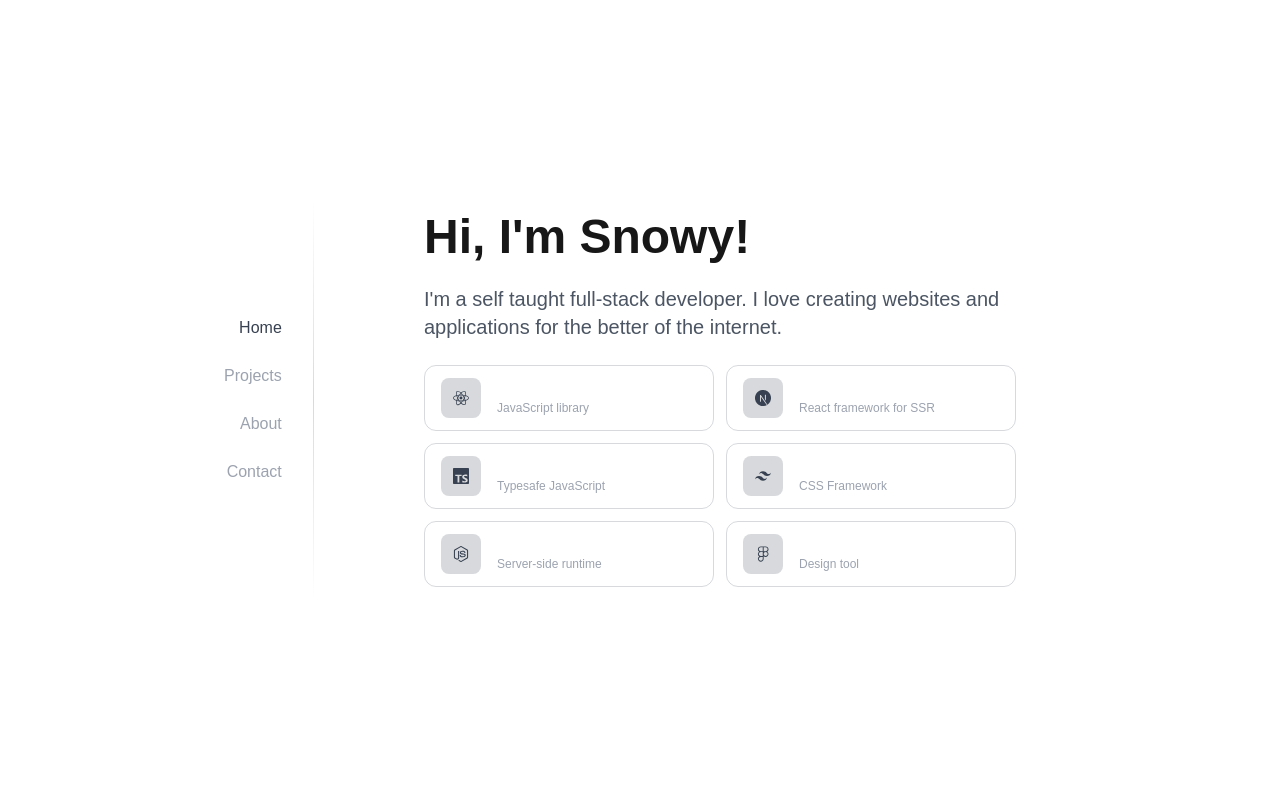
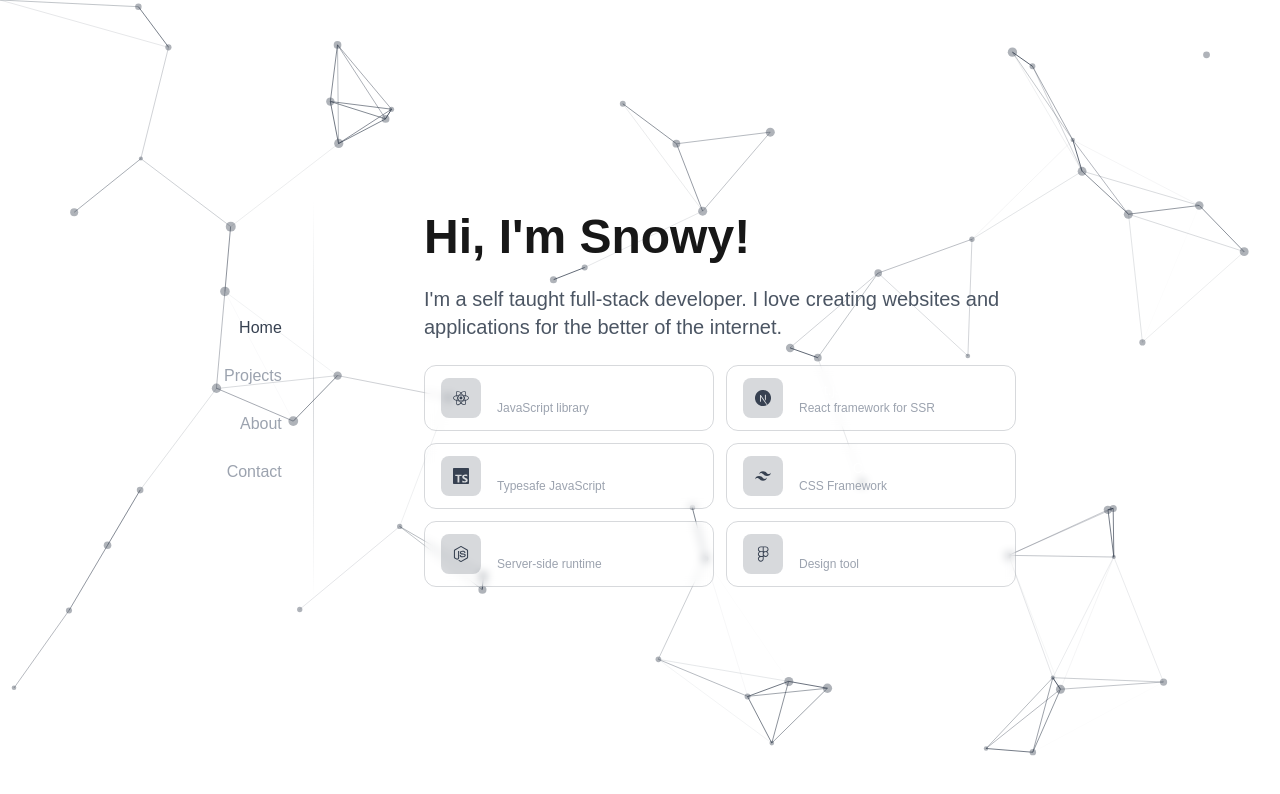
Before and after one commit to SSnowly/snowy_web, a Next.js app: page / in a window 1280 px wide. Shown: the top 794 px of the page. Built offline with nearby package versions, Linux system fonts and the light colour scheme.

Commit message:
Refactor Particles component to use canvas-based rendering

```diff
--- a/app/components/Particles.tsx
+++ b/app/components/Particles.tsx
@@ -1,68 +1,117 @@
 'use client';
-import { motion } from 'framer-motion';
-import { useEffect, useState } from 'react';
+import { useEffect, useState, useRef } from 'react';
 
-interface ParticleProps {
+interface Particle {
   x: number;
   y: number;
+  vx: number;
+  vy: number;
   size: number;
-  delay: number;
 }
 
-const Particle = ({ x, y, size, delay }: ParticleProps) => {
+const ParticleSystem = () => {
+  const [particles, setParticles] = useState<Particle[]>([]);
+  const [mousePos, setMousePos] = useState({ x: 0, y: 0 });
+  const canvasRef = useRef<HTMLCanvasElement>(null);
+  const animationFrame = useRef<number>(0);
+
+  useEffect(() => {
+    const initParticles = () => {
+      const newParticles = Array.from({ length: 60 }).map(() => ({
+        x: Math.random() * window.innerWidth,
+        y: Math.random() * window.innerHeight,
+        vx: Math.random() * 0.5 - 0.25,
+        vy: Math.random() * 0.5 - 0.25,
+        size: Math.random() * 3 + 2,
+      }));
+      setParticles(newParticles);
+    };
+
+    initParticles();
+    window.addEventListener('resize', initParticles);
+    return () => window.removeEventListener('resize', initParticles);
+  }, []);
+
+  useEffect(() => {
+    const handleMouseMove = (e: MouseEvent) => {
+      setMousePos({ x: e.clientX, y: e.clientY });
+    };
+
+    window.addEventListener('mousemove', handleMouseMove);
+    return () => window.removeEventListener('mousemove', handleMouseMove);
+  }, []);
+
+  useEffect(() => {
+    const canvas = canvasRef.current;
+    if (!canvas) return;
+
+    const ctx = canvas.getContext('2d');
+    if (!ctx) return;
+
+    const draw = () => {
+      ctx.clearRect(0, 0, canvas.width, canvas.height);
+
+      particles.forEach((p1, i) => {
+        p1.x += p1.vx;
+        p1.y += p1.vy;
+
+        if (p1.x < 0 || p1.x > canvas.width) p1.vx *= -1;
+        if (p1.y < 0 || p1.y > canvas.height) p1.vy *= -1;
+
+        ctx.beginPath();
+        ctx.arc(p1.x, p1.y, p1.size, 0, Math.PI * 2);
+        ctx.fillStyle = 'rgba(55, 65, 81, 0.4)';
+        ctx.fill();
+
+        particles.slice(i + 1).forEach(p2 => {
+          const dx = p1.x - p2.x;
+          const dy = p1.y - p2.y;
+          const dist = Math.sqrt(dx * dx + dy * dy);
+
+          if (dist < 150) {
+            ctx.beginPath();
+            ctx.moveTo(p1.x, p1.y);
+            ctx.lineTo(p2.x, p2.y);
+            ctx.strokeStyle = `rgba(55, 65, 81, ${1 - dist / 150})`;
+            ctx.lineWidth = 1;
+            ctx.stroke();
+          }
+        });
+
+        const dx = p1.x - mousePos.x;
+        const dy = p1.y - mousePos.y;
+        const dist = Math.sqrt(dx * dx + dy * dy);
+
+        if (dist < 200) {
+          ctx.beginPath();
+          ctx.moveTo(p1.x, p1.y);
+          ctx.lineTo(mousePos.x, mousePos.y);
+          ctx.strokeStyle = `rgba(55, 65, 81, ${1 - dist / 200})`;
+          ctx.lineWidth = 1;
+          ctx.stroke();
+        }
+      });
+
+      animationFrame.current = requestAnimationFrame(draw);
+    };
+
+    canvas.width = window.innerWidth;
+    canvas.height = window.innerHeight;
+    draw();
+
+    return () => {
+      if (animationFrame.current) {
+        cancelAnimationFrame(animationFrame.current);
+      }
+    };
+  }, [particles, mousePos]);
+
   return (
-    <motion.div
-      initial={{ opacity: 0, scale: 0 }}
-      animate={{
-        opacity: [0, 1, 0],
-        scale: [0, 1, 0],
-        x: [x, x + Math.random() * 100 - 50],
-        y: [y, y + Math.random() * 100 - 50]
-      }}
-      transition={{
-        duration: Math.random() * 4 + 2,
-        delay,
-        repeat: Infinity,
-        repeatType: 'mirror',
-        ease: 'easeInOut'
-      }}
-      style={{
-        position: 'absolute',
-        width: size,
-        height: size,
-        borderRadius: '50%',
-        backgroundColor: 'rgba(255, 255, 255, 0.2)',
-        pointerEvents: 'none'
-      }}
+    <canvas
+      ref={canvasRef}
+      className="fixed inset-0 w-full h-full -z-10"
     />
   );
 };
 
-interface ParticlesProps {
-  count?: number;
-  key?: string;
-}
-
-export default function Particles({ count = 30, key }: ParticlesProps) {
-  const [isMounted, setIsMounted] = useState(false);
-
-  useEffect(() => {
-    setIsMounted(true);
-  }, []);
-
-  if (!isMounted) return null;
-
-  return (
-    <div className="absolute inset-0 overflow-hidden -z-10" key={key}>
-      {Array.from({ length: count }).map((_, i) => (
-        <Particle
-          key={i}
-          x={Math.random() * window.innerWidth}
-          y={Math.random() * window.innerHeight}
-          size={Math.random() * 6 + 2}
-          delay={Math.random() * 2}
-        />
-      ))}
-    </div>
-  );
-}
+export default ParticleSystem;
--- a/app/layout.tsx
+++ b/app/layout.tsx
@@ -27,8 +27,8 @@ export default function RootLayout({
 }>) {
   return (
     <html lang="en">
-      <body className={`${geistSans.variable} ${geistMono.variable} antialiased`}>
-        <Particles count={50} />
+        <body className={`${geistSans.variable} ${geistMono.variable} antialiased`}>
+          <Particles />
         <div className="min-h-screen flex justify-center">
           <div className="flex w-full max-w-4xl">
             <div className="hidden md:block w-48">
```
